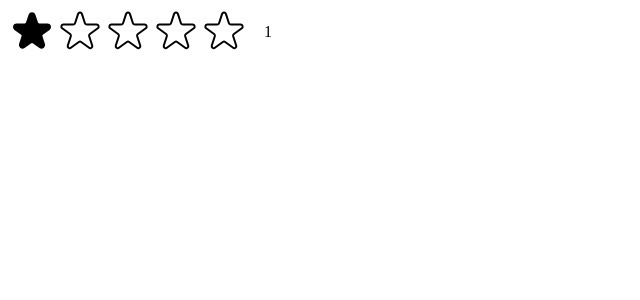
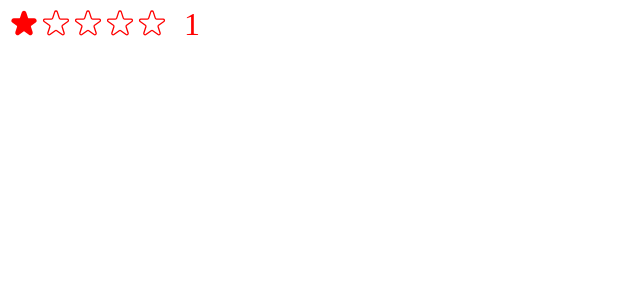
Before and after one commit to Shamonti/usepopcorn, a React (Create React App) app: page / in a window 1280 px wide. Shown: the top 300 px of the page, without its empty margins (0-640 px from the left). Built offline with nearby package versions, Linux system fonts and the light colour scheme.

Commit message:
added color and size as props to star component

```diff
--- a/src/StarRating.js
+++ b/src/StarRating.js
@@ -10,25 +10,24 @@ const starContainerStyle = {
   display: 'flex',
 };
 
-const textStyle = {
-  lineHeight: '1',
-  margin: '0',
-};
-
-const starStyle = {
-  height: '48px',
-  width: '48px',
-  display: 'block',
-  cursor: 'pointer',
-};
-
-export default function StarRating({ maxRating = 5 }) {
+export default function StarRating({
+  maxRating = 5,
+  color = '#fcc419',
+  size = 48,
+}) {
   const [rating, setRating] = useState(1);
   const [tempRating, setTempRating] = useState(0);
 
   function handleRating(rating) {
     setRating(rating);
   }
+
+  const textStyle = {
+    lineHeight: '1',
+    margin: '0',
+    color,
+    fontSize: `${size / 1.5}px`,
+  };
 
   return (
     <div style={containerStyle}>
@@ -40,6 +39,8 @@ export default function StarRating({ maxRating = 5 }) {
               full={tempRating ? tempRating >= i + 1 : rating >= i + 1}
               onHoverIn={() => setTempRating(i + 1)}
               onHoverOut={() => setTempRating(0)}
+              color={color}
+              size={size}
             />
           </span>
         ))}
@@ -49,7 +50,13 @@ export default function StarRating({ maxRating = 5 }) {
   );
 }
 
-function Star({ onRate, full, onHoverIn, onHoverOut }) {
+function Star({ onRate, full, onHoverIn, onHoverOut, color, size }) {
+  const starStyle = {
+    height: `${size / 1.5}px`,
+    width: `${size / 1.5}px`,
+    display: 'block',
+    cursor: 'pointer',
+  };
   return (
     <span
       role='button'
@@ -62,8 +69,8 @@ function Star({ onRate, full, onHoverIn, onHoverOut }) {
         <svg
           xmlns='http://www.w3.org/2000/svg'
           viewBox='0 0 20 20'
-          fill='#000'
-          stroke='#000'
+          fill={color}
+          stroke={color}
         >
           <path d='M9.049 2.927c.3-.921 1.603-.921 1.902 0l1.07 3.292a1 1 0 00.95.69h3.462c.969 0 1.371 1.24.588 1.81l-2.8 2.034a1 1 0 00-.364 1.118l1.07 3.292c.3.921-.755 1.688-1.54 1.118l-2.8-2.034a1 1 0 00-1.175 0l-2.8 2.034c-.784.57-1.838-.197-1.539-1.118l1.07-3.292a1 1 0 00-.364-1.118L2.98 8.72c-.783-.57-.38-1.81.588-1.81h3.461a1 1 0 00.951-.69l1.07-3.292z' />
         </svg>
@@ -72,7 +79,7 @@ function Star({ onRate, full, onHoverIn, onHoverOut }) {
           xmlns='http://www.w3.org/2000/svg'
           fill='none'
           viewBox='0 0 24 24'
-          stroke='#000'
+          stroke={color}
         >
           <path
             strokeLinecap='round'
--- a/src/index.js
+++ b/src/index.js
@@ -8,6 +8,6 @@ const root = ReactDOM.createRoot(document.getElementById('root'));
 root.render(
   <React.StrictMode>
     {/* <App /> */}
-    <StarRating maxRating={5} />
+    <StarRating maxRating={5} color={'red'} />
   </React.StrictMode>
 );
```
